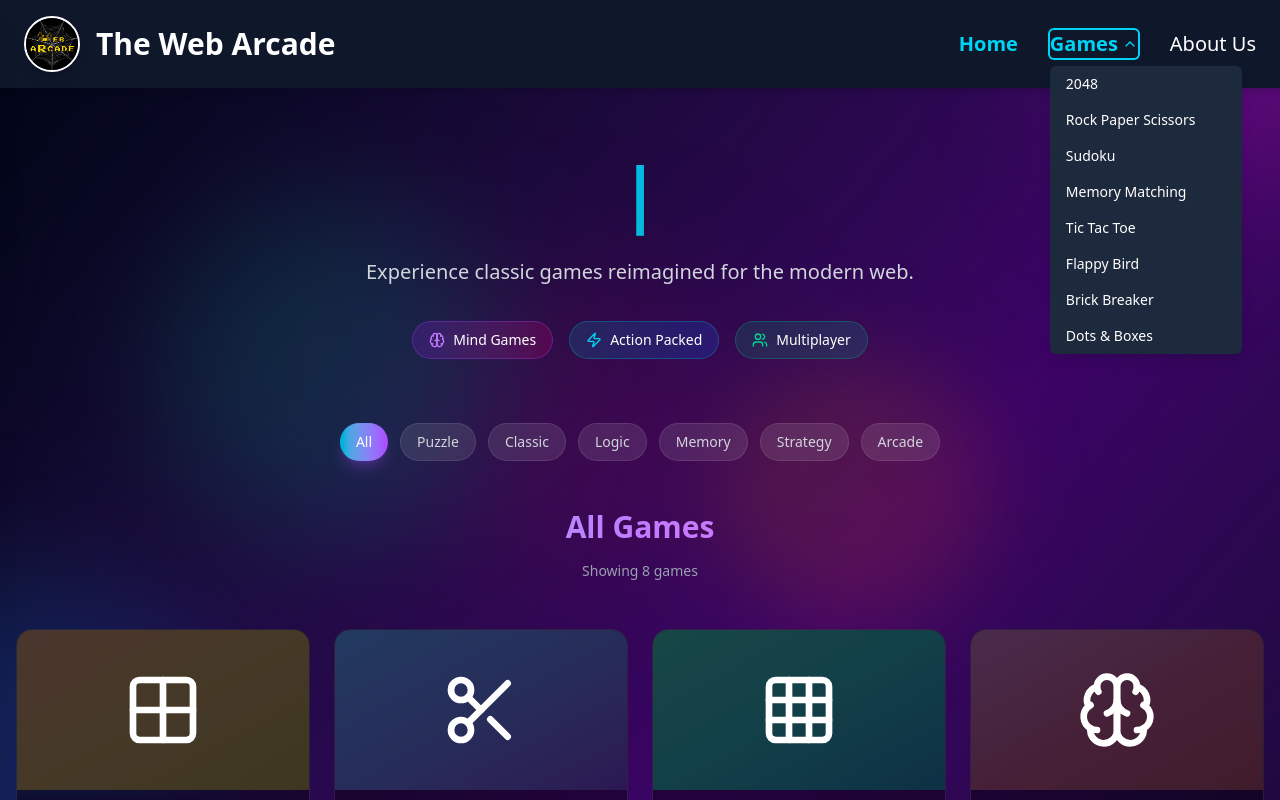
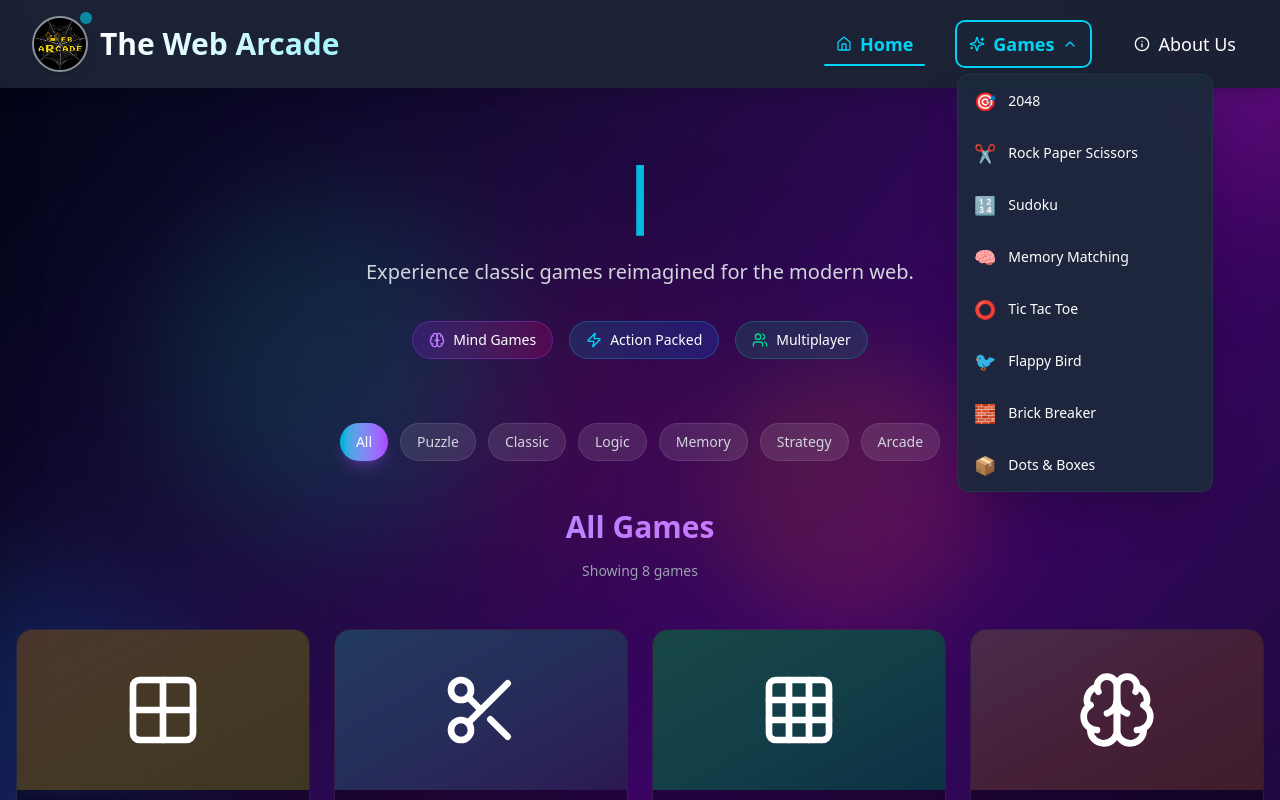
Before and after one commit to Aditya100905/The-Web-Arcade, a React (Vite) app: page / in a window 1280 px wide. Both pictures are taken after a click on the button "Games". Shown: the top 800 px of the page. Built offline with nearby package versions, Linux system fonts and the light colour scheme.

Commit message:
not found page and enhancements

```diff
--- a/src/App.jsx
+++ b/src/App.jsx
@@ -1,5 +1,5 @@
 import React from "react";
-import { Routes, Route } from "react-router-dom";
+import { Routes, Route, useLocation } from "react-router-dom";
 
 import Navbar from "./pages/Navbar";
 import Home from "./pages/Home";
@@ -13,11 +13,31 @@ import TicTacToe from "./games/TicTacToe";
 import BrickBreaker from "./games/BrickBreaker";
 import DotsAndBoxes from "./games/DotsAndBoxesGame";
 import FlappyBrid from "./games/FlappyBird";
+import NotFound from "./pages/NotFound";
 
 const App = () => {
+  const location = useLocation();
+
+  // Define routes where navbar should be shown
+  const navbarRoutes = [
+    "/",
+    "/about",
+    "/game2048",
+    "/rock-paper-scissor",
+    "/sudoku",
+    "/memory-matching",
+    "/tic-tac-toe",
+    "/brick-breaker",
+    "/dots-boxes",
+    "/flappy-bird"
+  ];
+
+  // Check if current route should show navbar
+  const shouldShowNavbar = navbarRoutes.includes(location.pathname);
+
   return (
     <>
-      <Navbar />
+      {shouldShowNavbar && <Navbar />}
       <Routes>
         <Route path="/" element={<Home />} />
         <Route path="/about" element={<About />} />
@@ -29,6 +49,9 @@ const App = () => {
         <Route path="/brick-breaker" element={<BrickBreaker />} />
         <Route path="/dots-boxes" element={<DotsAndBoxes />} />
         <Route path="/flappy-bird" element={<FlappyBrid />} />
+
+        {/* Catch-all route for unmatched paths */}
+        <Route path="*" element={<NotFound />} />
       </Routes>
     </>
   );
--- a/src/pages/Navbar.jsx
+++ b/src/pages/Navbar.jsx
@@ -1,29 +1,40 @@
 import React, { useState, useEffect, useRef, useCallback } from "react";
 import { Link, useLocation } from "react-router-dom";
-import { Gamepad2, ChevronDown, Menu, X } from "lucide-react";
+import { Gamepad2, ChevronDown, Menu, X, Home, Info, Sparkles } from "lucide-react";
 
 const games = [
-  { name: "2048", path: "/game2048" },
-  { name: "Rock Paper Scissors", path: "/rock-paper-scissor" },
-  { name: "Sudoku", path: "/sudoku" },
-  { name: "Memory Matching", path: "/memory-matching" },
-  { name: "Tic Tac Toe", path: "/tic-tac-toe" },
-  { name: "Flappy Bird", path: "/flappy-bird" },
-  { name: "Brick Breaker", path: "/brick-breaker" },
-  { name: "Dots & Boxes", path: "/dots-boxes" },
+  { name: "2048", path: "/game2048", icon: "🎯" },
+  { name: "Rock Paper Scissors", path: "/rock-paper-scissor", icon: "✂️" },
+  { name: "Sudoku", path: "/sudoku", icon: "🔢" },
+  { name: "Memory Matching", path: "/memory-matching", icon: "🧠" },
+  { name: "Tic Tac Toe", path: "/tic-tac-toe", icon: "⭕" },
+  { name: "Flappy Bird", path: "/flappy-bird", icon: "🐦" },
+  { name: "Brick Breaker", path: "/brick-breaker", icon: "🧱" },
+  { name: "Dots & Boxes", path: "/dots-boxes", icon: "📦" },
 ];
+
 
 const Navbar = () => {
   const location = useLocation();
 
   const [mobileMenuOpen, setMobileMenuOpen] = useState(false);
   const [gamesDropdownOpen, setGamesDropdownOpen] = useState(false);
-  const [mobileGamesDropdownOpen, setMobileGamesDropdownOpen] = useState(false); // Controlled mobile dropdown state
+  const [mobileGamesDropdownOpen, setMobileGamesDropdownOpen] = useState(false);
   const [announceMessage, setAnnounceMessage] = useState("");
+  const [isScrolled, setIsScrolled] = useState(false);
 
   const dropdownRef = useRef(null);
   const gamesButtonRef = useRef(null);
   const mobileMenuRef = useRef(null);
+
+  // Handle scroll effect
+  useEffect(() => {
+    const handleScroll = () => {
+      setIsScrolled(window.scrollY > 10);
+    };
+    window.addEventListener("scroll", handleScroll);
+    return () => window.removeEventListener("scroll", handleScroll);
+  }, []);
 
   // Close dropdown & mobile menu on outside click
   const handleClickOutside = useCallback(
@@ -82,6 +93,9 @@ const Navbar = () => {
     } else {
       document.body.style.overflow = "";
     }
+    return () => {
+      document.body.style.overflow = "";
+    };
   }, [mobileMenuOpen]);
 
   // Announce menu open/close for screen readers
@@ -100,10 +114,12 @@ const Navbar = () => {
   const activeLinkClass = useCallback(
     (path) =>
       location.pathname === path
-        ? "text-cyan-400 font-semibold"
-        : "hover:text-cyan-400 transition-colors duration-150",
+        ? "text-cyan-400 font-semibold relative after:absolute after:bottom-0 after:left-0 after:w-full after:h-0.5 after:bg-cyan-400 after:rounded-full"
+        : "hover:text-cyan-400 transition-colors duration-200 relative group",
     [location.pathname]
   );
+
+  const isActiveGame = games.some(game => game.path === location.pathname);
 
   return (
     <>
@@ -118,40 +134,46 @@ const Navbar = () => {
       </div>
 
       <nav
-        className="bg-slate-900 text-white shadow-md sticky top-0 z-50 select-none"
+        className={`bg-slate-900/95 backdrop-blur-md text-white shadow-lg sticky top-0 z-50 select-none transition-all duration-300 ${
+          isScrolled ? "py-2 shadow-xl border-b border-slate-700/50" : "py-3"
+        }`}
         role="navigation"
         aria-label="Primary navigation"
       >
-        <div className="max-w-7xl mx-auto px-6 py-4 flex justify-between items-center">
+        <div className="max-w-7xl mx-auto px-4 sm:px-6 lg:px-8">
+          <div className="flex justify-between items-center h-16">
             {/* Logo */}
-
-          {/* <Link
+            <Link
               to="/"
-            className="flex items-center gap-2 text-2xl font-bold hover:text-cyan-400 transition-colors duration-200"
+              className="flex items-center gap-3 text-2xl sm:text-3xl font-bold hover:text-cyan-400 transition-all duration-300 group"
               aria-label="Go to homepage"
             >
-            <Gamepad2 className="text-cyan-400" />
-            The Web Arcade
-          </Link> */}
-
-          <Link
-            to="/"
-            className="flex items-center gap-4 text-3xl font-bold hover:text-cyan-400 transition-colors duration-200"
-            aria-label="Go to homepage"
-          >
+              <div className="relative">
                 <img
                   src="/logo.png"
                   alt="The Web Arcade Logo"
-              className="w-14 h-14 hover:scale-110 transition-transform rounded-full border-2 border-white shadow-lg object-cover"
+                  className="w-10 h-10 sm:w-12 sm:h-12 lg:w-14 lg:h-14 hover:scale-110 transition-transform duration-300 rounded-full border-2 border-white/50 group-hover:border-cyan-400 shadow-lg object-cover"
                 />
+                <div className="absolute -top-1 -right-1 w-3 h-3 bg-cyan-400 rounded-full animate-pulse opacity-80"></div>
+              </div>
+              <span className="hidden sm:block bg-gradient-to-r from-white to-cyan-200 bg-clip-text text-transparent">
                 The Web Arcade
+              </span>
+              <span className="sm:hidden text-lg">TWA</span>
             </Link>
 
             {/* Desktop Menu */}
-          <ul className="hidden md:flex items-center gap-8 text-xl font-medium">
+            <ul className="hidden lg:flex items-center gap-8 text-lg font-medium">
               <li>
-              <Link to="/" className={activeLinkClass("/")}>
+                <Link
+                  to="/"
+                  className={`${activeLinkClass("/")} flex items-center gap-2 px-3 py-2 rounded-lg hover:bg-slate-800/50`}
+                >
+                  <Home className="w-4 h-4" />
                   Home
+                  {location.pathname !== "/" && (
+                    <span className="absolute bottom-0 left-0 w-0 h-0.5 bg-cyan-400 group-hover:w-full transition-all duration-300 rounded-full"></span>
+                  )}
                 </Link>
               </li>
 
@@ -163,13 +185,14 @@ const Navbar = () => {
                   aria-haspopup="true"
                   aria-expanded={gamesDropdownOpen}
                   aria-controls="games-menu"
-                className={`flex items-center gap-1 focus:outline-none focus:ring-2 focus:ring-cyan-400 rounded transition-colors duration-150 ${
-                  gamesDropdownOpen
-                    ? "text-cyan-400 font-semibold"
+                  className={`flex items-center gap-2 px-3 py-2 rounded-lg focus:outline-none focus:ring-2 focus:ring-cyan-400 transition-all duration-200 hover:bg-slate-800/50 ${
+                    gamesDropdownOpen || isActiveGame
+                      ? "text-cyan-400 font-semibold bg-slate-800/30"
                       : "hover:text-cyan-400"
                   }`}
                 >
-                Games{" "}
+                  <Sparkles className="w-4 h-4" />
+                  Games
                   <ChevronDown
                     className={`w-4 h-4 transition-transform duration-300 ease-in-out ${
                       gamesDropdownOpen ? "rotate-180" : "rotate-0"
@@ -183,25 +206,27 @@ const Navbar = () => {
                   id="games-menu"
                   role="menu"
                   aria-label="Games submenu"
-                className={`absolute top-full mt-2 w-48 bg-slate-800 rounded-md shadow-lg overflow-hidden transition-opacity duration-200 ease-in-out ${
+                  className={`absolute top-full mt-2 w-64 bg-slate-800/95 backdrop-blur-md rounded-xl shadow-2xl border border-slate-700/50 overflow-hidden transition-all duration-300 ease-out ${
                     gamesDropdownOpen
-                    ? "opacity-100 visible"
-                    : "opacity-0 invisible pointer-events-none"
+                      ? "opacity-100 visible transform translate-y-0"
+                      : "opacity-0 invisible pointer-events-none transform -translate-y-2"
                   }`}
                 >
-                {games.map(({ name, path }) => (
+                  {games.map(({ name, path, icon }, index) => (
                     <li key={name} role="none">
                       <Link
                         to={path}
-                      className={`block px-4 py-2 text-sm text-white hover:bg-slate-700 focus:bg-slate-700 focus:outline-none ${
+                        className={`flex items-center gap-3 px-4 py-3 text-sm text-white hover:bg-slate-700/50 focus:bg-slate-700/50 focus:outline-none transition-all duration-200 ${
                           location.pathname === path
-                          ? "bg-slate-700 text-cyan-400 font-semibold"
-                          : ""
+                            ? "bg-slate-700/70 text-cyan-400 font-semibold border-r-2 border-cyan-400"
+                            : "hover:translate-x-1"
                         }`}
                         role="menuitem"
                         tabIndex={gamesDropdownOpen ? 0 : -1}
                         onClick={() => setGamesDropdownOpen(false)}
+                        style={{ animationDelay: `${index * 50}ms` }}
                       >
+                        <span className="text-lg">{icon}</span>
                         {name}
                       </Link>
                     </li>
@@ -210,71 +235,101 @@ const Navbar = () => {
               </li>
 
               <li>
-              <Link to="/about" className={activeLinkClass("/about")}>
+                <Link
+                  to="/about"
+                  className={`${activeLinkClass("/about")} flex items-center gap-2 px-3 py-2 rounded-lg hover:bg-slate-800/50`}
+                >
+                  <Info className="w-4 h-4" />
                   About Us
+                  {location.pathname !== "/about" && (
+                    <span className="absolute bottom-0 left-0 w-0 h-0.5 bg-cyan-400 group-hover:w-full transition-all duration-300 rounded-full"></span>
+                  )}
                 </Link>
               </li>
             </ul>
 
-          {/* Mobile Hamburger */}
+            {/* Mobile & Tablet Menu Toggle */}
             <button
               onClick={() => {
                 setMobileMenuOpen((open) => !open);
                 if (mobileMenuOpen) setMobileGamesDropdownOpen(false);
               }}
-            className="md:hidden focus:outline-none focus:ring-2 focus:ring-cyan-400 rounded"
+              className="lg:hidden focus:outline-none focus:ring-2 focus:ring-cyan-400 rounded-lg p-2 hover:bg-slate-800/50 transition-colors duration-200"
               aria-label={
                 mobileMenuOpen ? "Close mobile menu" : "Open mobile menu"
               }
               aria-expanded={mobileMenuOpen}
             >
-            {mobileMenuOpen ? (
-              <X className="w-6 h-6" />
-            ) : (
-              <Menu className="w-6 h-6" />
-            )}
+              <div className="relative w-6 h-6">
+                <Menu
+                  className={`absolute inset-0 w-6 h-6 transition-all duration-300 ${
+                    mobileMenuOpen ? "opacity-0 rotate-180" : "opacity-100 rotate-0"
+                  }`}
+                />
+                <X
+                  className={`absolute inset-0 w-6 h-6 transition-all duration-300 ${
+                    mobileMenuOpen ? "opacity-100 rotate-0" : "opacity-0 -rotate-180"
+                  }`}
+                />
+              </div>
             </button>
+          </div>
         </div>
       </nav>
 
       {/* Blur and dark overlay for mobile menu */}
       <div
         aria-hidden={!mobileMenuOpen}
-        className={`fixed inset-0 z-40 transition-opacity duration-300 ease-in-out pointer-events-none ${
-          mobileMenuOpen ? "opacity-100 pointer-events-auto" : "opacity-0"
+        className={`fixed inset-0 z-40 transition-all duration-300 ease-in-out ${
+          mobileMenuOpen
+            ? "opacity-100 pointer-events-auto backdrop-blur-sm bg-black/30"
+            : "opacity-0 pointer-events-none"
         }`}
-        style={{
-          backdropFilter: mobileMenuOpen ? "blur(8px)" : "none",
-          WebkitBackdropFilter: mobileMenuOpen ? "blur(8px)" : "none",
-          backgroundColor: mobileMenuOpen ? "rgba(0,0,0,0.3)" : "transparent",
-          transitionProperty: "opacity, backdrop-filter, background-color",
-        }}
         onClick={() => {
           setMobileMenuOpen(false);
           setMobileGamesDropdownOpen(false);
         }}
-      ></div>
+      />
 
       {/* Mobile Menu */}
       <nav
         ref={mobileMenuRef}
-        className={`fixed top-0 left-0 z-50 w-72 max-w-full h-full bg-slate-900 shadow-xl p-8 flex flex-col gap-8 transform transition-transform duration-300 ease-in-out ${
+        className={`fixed top-0 left-0 z-50 w-80 sm:w-96 max-w-[90vw] h-full bg-slate-900/98 backdrop-blur-md shadow-2xl border-r border-slate-700/50 flex flex-col transform transition-all duration-300 ease-out ${
           mobileMenuOpen ? "translate-x-0" : "-translate-x-full"
         }`}
         role="menu"
         aria-label="Mobile primary navigation"
       >
+        {/* Mobile Menu Header */}
+        <div className="flex items-center justify-between p-6 border-b border-slate-700/50">
           <Link
             to="/"
-          className={`block text-lg font-medium px-2 py-2 rounded focus:outline-none focus:ring-2 focus:ring-cyan-400 transition-colors ${
+            className="flex items-center gap-3 text-xl font-bold text-cyan-400"
+            onClick={() => setMobileMenuOpen(false)}
+          >
+            <img
+              src="/logo.png"
+              alt="Logo"
+              className="w-8 h-8 rounded-full border border-cyan-400/30"
+            />
+            The Web Arcade
+          </Link>
+        </div>
+
+        {/* Mobile Menu Content */}
+        <div className="flex-1 overflow-y-auto p-6 space-y-2">
+          <Link
+            to="/"
+            className={`flex items-center gap-3 text-lg font-medium px-4 py-3 rounded-xl focus:outline-none focus:ring-2 focus:ring-cyan-400 transition-all duration-200 ${
               location.pathname === "/"
-              ? "text-cyan-400 font-semibold"
-              : "text-white hover:text-cyan-400"
+                ? "text-cyan-400 font-semibold bg-slate-800/50 border-l-4 border-cyan-400"
+                : "text-white hover:text-cyan-400 hover:bg-slate-800/30"
             }`}
             onClick={() => setMobileMenuOpen(false)}
             role="menuitem"
             tabIndex={mobileMenuOpen ? 0 : -1}
           >
+            <Home className="w-5 h-5" />
             Home
           </Link>
 
@@ -285,13 +340,16 @@ const Navbar = () => {
               aria-haspopup="true"
               aria-expanded={mobileGamesDropdownOpen}
               aria-controls="mobile-games-menu"
-            className={`flex items-center justify-between w-full px-2 py-2 font-semibold text-lg rounded focus:outline-none focus:ring-2 focus:ring-cyan-400 transition-colors ${
-              mobileGamesDropdownOpen
-                ? "text-cyan-400"
-                : "text-white hover:text-cyan-400"
+              className={`flex items-center justify-between w-full px-4 py-3 font-medium text-lg rounded-xl focus:outline-none focus:ring-2 focus:ring-cyan-400 transition-all duration-200 ${
+                mobileGamesDropdownOpen || isActiveGame
+                  ? "text-cyan-400 bg-slate-800/50"
+                  : "text-white hover:text-cyan-400 hover:bg-slate-800/30"
               }`}
             >
+              <div className="flex items-center gap-3">
+                <Sparkles className="w-5 h-5" />
                 Games
+              </div>
               <ChevronDown
                 className={`w-5 h-5 transition-transform duration-300 ease-in-out ${
                   mobileGamesDropdownOpen ? "rotate-180" : "rotate-0"
@@ -299,24 +357,25 @@ const Navbar = () => {
                 aria-hidden="true"
               />
             </button>
+
             <ul
               id="mobile-games-menu"
               role="menu"
               aria-label="Mobile Games submenu"
-            className={`mt-2 pl-4 flex flex-col gap-2 overflow-hidden transition-[max-height,opacity] duration-300 ease-in-out ${
+              className={`mt-2 ml-4 space-y-1 overflow-hidden transition-all duration-300 ease-in-out ${
                 mobileGamesDropdownOpen
                   ? "max-h-96 opacity-100"
                   : "max-h-0 opacity-0 pointer-events-none"
               }`}
             >
-            {games.map(({ name, path }) => (
+              {games.map(({ name, path, icon }, index) => (
                 <li key={name}>
                   <Link
                     to={path}
-                  className={`block px-2 py-1 rounded text-base font-medium focus:outline-none focus:ring-2 focus:ring-cyan-400 transition-colors ${
+                    className={`flex items-center gap-3 px-4 py-2 rounded-lg text-base font-medium focus:outline-none focus:ring-2 focus:ring-cyan-400 transition-all duration-200 ${
                       location.pathname === path
-                      ? "text-cyan-400 font-semibold"
-                      : "text-white hover:text-cyan-400"
+                        ? "text-cyan-400 font-semibold bg-slate-800/30 border-l-2 border-cyan-400"
+                        : "text-white hover:text-cyan-400 hover:bg-slate-800/20"
                     }`}
                     onClick={() => {
                       setMobileMenuOpen(false);
@@ -324,7 +383,12 @@ const Navbar = () => {
                     }}
                     role="menuitem"
                     tabIndex={mobileMenuOpen && mobileGamesDropdownOpen ? 0 : -1}
+                    style={{
+                      animationDelay: `${index * 50}ms`,
+                      animation: mobileGamesDropdownOpen ? 'slideInLeft 0.3s ease-out forwards' : 'none'
+                    }}
                   >
+                    <span className="text-lg">{icon}</span>
                     {name}
                   </Link>
                 </li>
@@ -334,18 +398,41 @@ const Navbar = () => {
 
           <Link
             to="/about"
-          className={`block text-lg font-medium px-2 py-2 rounded focus:outline-none focus:ring-2 focus:ring-cyan-400 transition-colors ${
+            className={`flex items-center gap-3 text-lg font-medium px-4 py-3 rounded-xl focus:outline-none focus:ring-2 focus:ring-cyan-400 transition-all duration-200 ${
               location.pathname === "/about"
-              ? "text-cyan-400 font-semibold"
-              : "text-white hover:text-cyan-400"
+                ? "text-cyan-400 font-semibold bg-slate-800/50 border-l-4 border-cyan-400"
+                : "text-white hover:text-cyan-400 hover:bg-slate-800/30"
             }`}
             onClick={() => setMobileMenuOpen(false)}
             role="menuitem"
             tabIndex={mobileMenuOpen ? 0 : -1}
           >
+            <Info className="w-5 h-5" />
             About Us
           </Link>
+        </div>
+
+        {/* Mobile Menu Footer */}
+        <div className="p-6 border-t border-slate-700/50">
+          <div className="text-center text-sm text-slate-400">
+            <p>© 2024 The Web Arcade</p>
+            <p className="text-xs mt-1">Play • Explore • Enjoy</p>
+          </div>
+        </div>
       </nav>
+
+      <style jsx>{`
+        @keyframes slideInLeft {
+          from {
+            opacity: 0;
+            transform: translateX(-20px);
+          }
+          to {
+            opacity: 1;
+            transform: translateX(0);
+          }
+        }
+      `}</style>
     </>
   );
 };
--- /dev/null
+++ b/src/pages/NotFound.jsx
@@ -0,0 +1,47 @@
+import { useNavigate } from 'react-router-dom';
+
+export default function NotFound() {
+  const navigate = useNavigate();
+
+  return (
+    <div className="fixed inset-0 overflow-hidden bg-gradient-to-br from-slate-950 via-purple-950 to-slate-950 text-white flex items-center justify-center px-6 py-12">
+
+      {/* Decorative Bubbles (Blurred Circles) */}
+      <div className="absolute inset-0 z-0 pointer-events-none">
+        {/* Large bubbles */}
+        <div className="absolute top-10 left-10 w-64 h-64 bg-purple-700 opacity-20 rounded-full blur-3xl" />
+        <div className="absolute bottom-20 right-12 w-72 h-72 bg-pink-700 opacity-25 rounded-full blur-3xl" />
+
+        {/* Medium bubbles */}
+        <div className="absolute top-1/3 left-1/4 w-48 h-48 bg-indigo-600 opacity-20 rounded-full blur-2xl" />
+        <div className="absolute bottom-1/4 right-1/3 w-40 h-40 bg-fuchsia-600 opacity-20 rounded-full blur-2xl" />
+
+        {/* Small bubbles */}
+        <div className="absolute top-1/4 right-1/4 w-24 h-24 bg-purple-500 opacity-15 rounded-full blur-xl" />
+        <div className="absolute bottom-1/3 left-1/5 w-20 h-20 bg-pink-500 opacity-10 rounded-full blur-xl" />
+        <div className="absolute top-1/2 right-1/6 w-16 h-16 bg-indigo-400 opacity-10 rounded-full blur-xl" />
+      </div>
+
+      {/* Main Content */}
+      <div className="z-10 text-center max-w-2xl">
+        <h1 className="text-9xl font-extrabold mb-4 bg-gradient-to-r from-purple-400 via-pink-500 to-indigo-400 bg-clip-text text-transparent">
+          404
+        </h1>
+        <h2 className="text-4xl font-bold mb-6 bg-gradient-to-r from-pink-400 to-purple-500 bg-clip-text text-transparent">
+          Page Not Found
+        </h2>
+        <p className="text-lg text-gray-300 mb-8">
+          The page you're looking for doesn’t exist or has been moved.
+        </p>
+        <div className="flex flex-col sm:flex-row gap-4 justify-center">
+          <button
+            onClick={() => navigate('/', { replace: true })}
+            className="px-6 py-3 rounded-lg bg-purple-600 hover:bg-purple-700 transition-all duration-300 font-medium shadow-lg transform hover:scale-105"
+          >
+            Back to Home
+          </button>
+        </div>
+      </div>
+    </div>
+  );
+}
```
Lines whose indentation alone changed are shown as unchanged.
